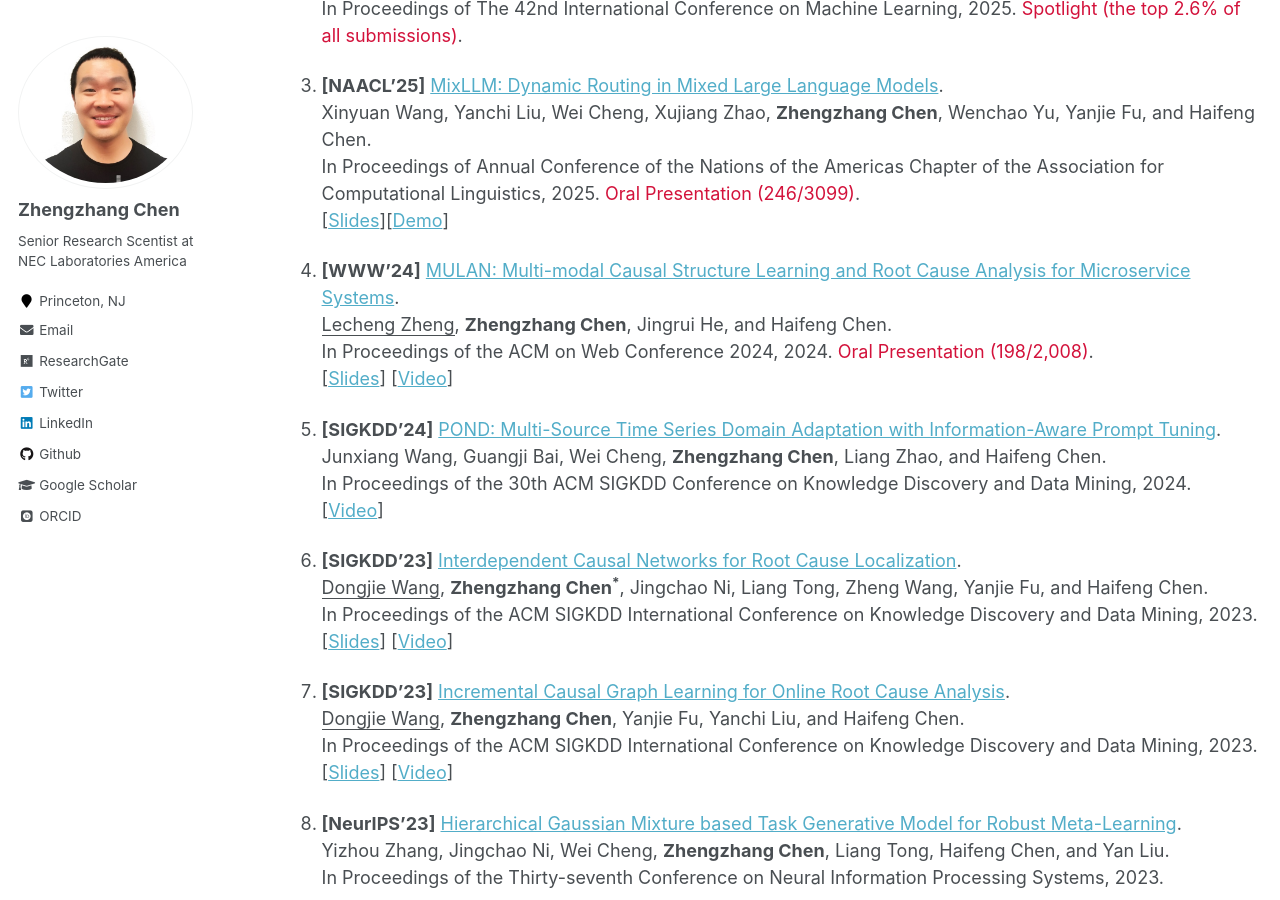
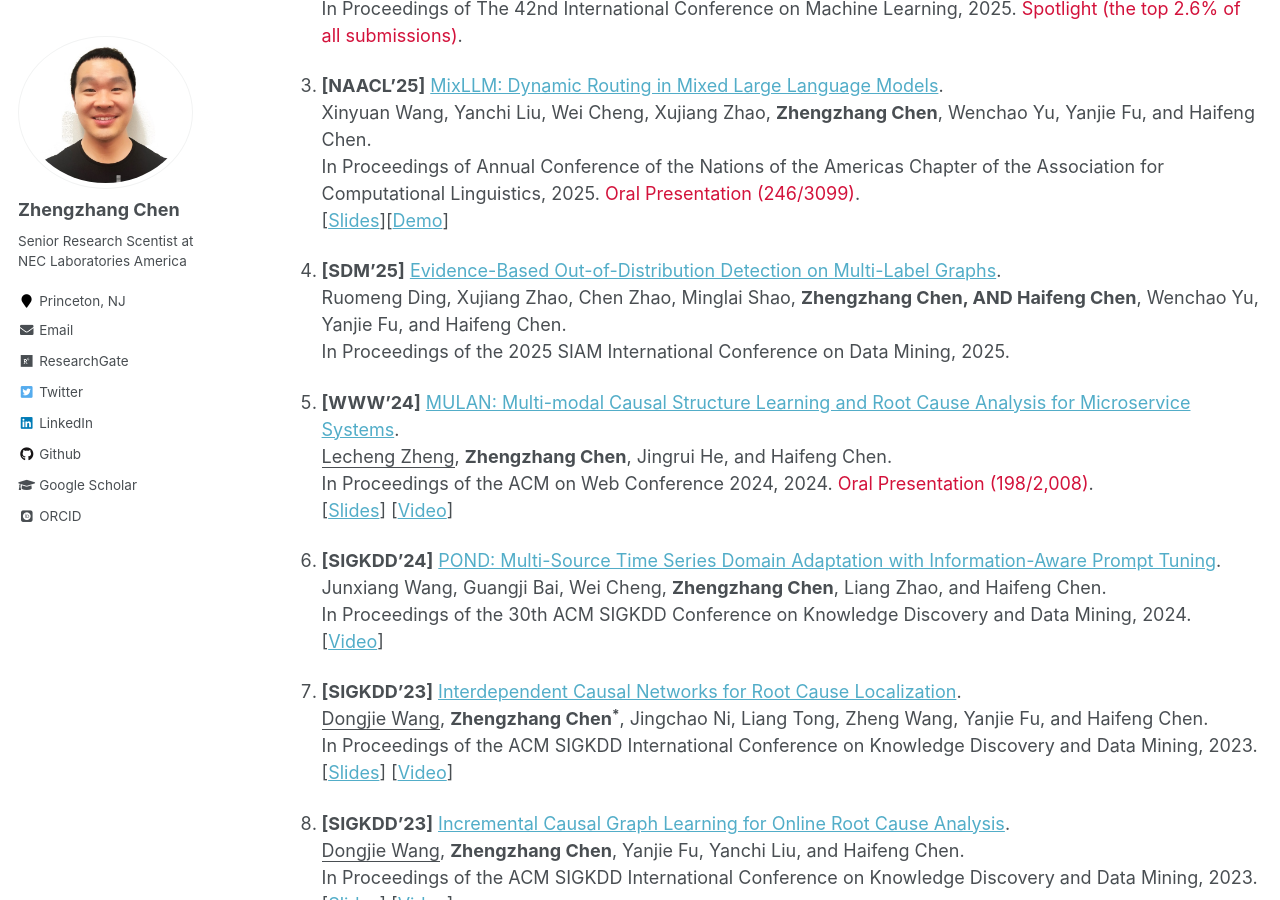
Before and after one commit to zhengzhangchen/zhengzhangchen.github.io, a Jekyll site: the page built from _pages/publications.md, in a window 1280 px wide and 900 px high, scrolled down 517 px. Built offline with Jekyll 4.4.1, drawn with Linux system fonts in a browser that asks for light colours; some web fonts are replaced.

Commit message:
Update publications.md

```diff
--- a/_pages/publications.md
+++ b/_pages/publications.md
@@ -17,23 +17,25 @@ author_profile: true
 
 3. <strong>[NAACL'25]</strong> <a href="https://zhengzhangchen.github.io/publication/2025.naacl-long.545.pdf" target="_blank" rel="nofollow">MixLLM: Dynamic Routing in Mixed Large Language Models</a>. <br> Xinyuan Wang, Yanchi Liu, Wei Cheng, Xujiang Zhao, <b>Zhengzhang Chen</b>, Wenchao Yu, Yanjie Fu, and Haifeng Chen. <br> In Proceedings of Annual Conference of the Nations of the Americas Chapter of the Association for Computational Linguistics, 2025. <span style="color:#D3123B">Oral Presentation (246/3099)</span>. <br> [<a href="https://zhengzhangchen.github.io/Slides/MixLLM_slides.pdf" target="_blank" rel="nofollow">Slides</a>][<a href="https://huggingface.co/spaces/wxy185/MixLLM_Demo" target="_blank" rel="nofollow">Demo</a>]
 
-4. <strong>[WWW'24]</strong> <a href="https://zhengzhangchen.github.io/publication/MULAN_WWW24.pdf" target="_blank" rel="nofollow">MULAN: Multi-modal Causal Structure Learning and Root Cause Analysis for Microservice Systems</a>. <br> <u>Lecheng Zheng</u>, <b>Zhengzhang Chen</b>, Jingrui He, and Haifeng Chen. <br> In Proceedings of the ACM on Web Conference 2024, 2024. <span style="color:#D3123B">Oral Presentation (198/2,008)</span>. <br> [<a href="https://zhengzhangchen.github.io/Slides/mulan_www.pdf" target="_blank" rel="nofollow">Slides</a>] [<a href="https://zhengzhangchen.github.io/Video/mulan_video.mp4" target="_blank" rel="nofollow">Video</a>]
+4. <strong>[SDM'25]</strong> <a href="https://zhengzhangchen.github.io/publication/Evidence-Based Out-of-Distribution Detection on Multi-Label Graphs.pdf" target="_blank" rel="nofollow">Evidence-Based Out-of-Distribution Detection on Multi-Label Graphs</a>. <br> Ruomeng Ding, Xujiang Zhao, Chen Zhao, Minglai Shao, <b>Zhengzhang Chen, AND Haifeng Chen</b>, Wenchao Yu, Yanjie Fu, and Haifeng Chen. <br> In Proceedings of the 2025 SIAM International Conference on Data Mining, 2025.
 
-5. <strong>[SIGKDD'24]</strong> <a href="https://zhengzhangchen.github.io/publication/POND_KDD24.pdf" target="_blank" rel="nofollow">POND: Multi-Source Time Series Domain Adaptation with Information-Aware Prompt Tuning</a>. <br> Junxiang Wang, Guangji Bai, Wei Cheng, <b>Zhengzhang Chen</b>, Liang Zhao, and Haifeng Chen. <br> In Proceedings of the 30th ACM SIGKDD Conference on Knowledge Discovery and Data Mining, 2024. <br> [<a href="https://dl.acm.org/doi/suppl/10.1145/3637528.3671721/suppl_file/KDD%202024%20promotional%20video.mp4" target="_blank" rel="nofollow">Video</a>]
+5. <strong>[WWW'24]</strong> <a href="https://zhengzhangchen.github.io/publication/MULAN_WWW24.pdf" target="_blank" rel="nofollow">MULAN: Multi-modal Causal Structure Learning and Root Cause Analysis for Microservice Systems</a>. <br> <u>Lecheng Zheng</u>, <b>Zhengzhang Chen</b>, Jingrui He, and Haifeng Chen. <br> In Proceedings of the ACM on Web Conference 2024, 2024. <span style="color:#D3123B">Oral Presentation (198/2,008)</span>. <br> [<a href="https://zhengzhangchen.github.io/Slides/mulan_www.pdf" target="_blank" rel="nofollow">Slides</a>] [<a href="https://zhengzhangchen.github.io/Video/mulan_video.mp4" target="_blank" rel="nofollow">Video</a>]
 
-6. <strong>[SIGKDD'23]</strong> <a href="https://zhengzhangchen.github.io/publication/REASON_KDD23.pdf" target="_blank" rel="nofollow">Interdependent Causal Networks for Root Cause Localization</a>. <br> <u>Dongjie Wang</u>, <b>Zhengzhang Chen<sup>*</sup></b>, Jingchao Ni, Liang Tong, Zheng Wang, Yanjie Fu, and Haifeng Chen. <br> In Proceedings of the ACM SIGKDD International Conference on Knowledge Discovery and Data Mining, 2023. <br> [<a href="https://zhengzhangchen.github.io/Slides/KDD_REASON.pdf" target="_blank" rel="nofollow">Slides</a>] [<a href="https://zhengzhangchen.github.io/Video/CORAL_KDD2023.mp4" target="_blank" rel="nofollow">Video</a>]
+6. <strong>[SIGKDD'24]</strong> <a href="https://zhengzhangchen.github.io/publication/POND_KDD24.pdf" target="_blank" rel="nofollow">POND: Multi-Source Time Series Domain Adaptation with Information-Aware Prompt Tuning</a>. <br> Junxiang Wang, Guangji Bai, Wei Cheng, <b>Zhengzhang Chen</b>, Liang Zhao, and Haifeng Chen. <br> In Proceedings of the 30th ACM SIGKDD Conference on Knowledge Discovery and Data Mining, 2024. <br> [<a href="https://dl.acm.org/doi/suppl/10.1145/3637528.3671721/suppl_file/KDD%202024%20promotional%20video.mp4" target="_blank" rel="nofollow">Video</a>]
 
-7. <strong>[SIGKDD'23]</strong> <a href="https://zhengzhangchen.github.io/publication/CORAL_KDD23.pdf" target="_blank" rel="nofollow">Incremental Causal Graph Learning for Online Root Cause Analysis</a>. <br> <u>Dongjie Wang</u>, <b>Zhengzhang Chen</b>, Yanjie Fu, Yanchi Liu, and Haifeng Chen. <br> In Proceedings of the ACM SIGKDD International Conference on Knowledge Discovery and Data Mining, 2023. <br> [<a href="https://zhengzhangchen.github.io/Slides/KDD_CORAL.pdf" target="_blank" rel="nofollow">Slides</a>] [<a href="https://zhengzhangchen.github.io/Video/REASON_kdd2023.mp4" target="_blank" rel="nofollow">Video</a>]
+7. <strong>[SIGKDD'23]</strong> <a href="https://zhengzhangchen.github.io/publication/REASON_KDD23.pdf" target="_blank" rel="nofollow">Interdependent Causal Networks for Root Cause Localization</a>. <br> <u>Dongjie Wang</u>, <b>Zhengzhang Chen<sup>*</sup></b>, Jingchao Ni, Liang Tong, Zheng Wang, Yanjie Fu, and Haifeng Chen. <br> In Proceedings of the ACM SIGKDD International Conference on Knowledge Discovery and Data Mining, 2023. <br> [<a href="https://zhengzhangchen.github.io/Slides/KDD_REASON.pdf" target="_blank" rel="nofollow">Slides</a>] [<a href="https://zhengzhangchen.github.io/Video/CORAL_KDD2023.mp4" target="_blank" rel="nofollow">Video</a>]
 
-8. <strong>[NeurIPS'23]</strong> <a href="https://zhengzhangchen.github.io/publication/Gaussian_NeurIPS23.pdf" target="_blank" rel="nofollow">Hierarchical Gaussian Mixture based Task Generative Model for Robust Meta-Learning</a>. <br> Yizhou Zhang, Jingchao Ni, Wei Cheng, <b>Zhengzhang Chen</b>, Liang Tong, Haifeng Chen, and Yan Liu. <br> In Proceedings of the Thirty-seventh Conference on Neural Information Processing Systems, 2023.
+8. <strong>[SIGKDD'23]</strong> <a href="https://zhengzhangchen.github.io/publication/CORAL_KDD23.pdf" target="_blank" rel="nofollow">Incremental Causal Graph Learning for Online Root Cause Analysis</a>. <br> <u>Dongjie Wang</u>, <b>Zhengzhang Chen</b>, Yanjie Fu, Yanchi Liu, and Haifeng Chen. <br> In Proceedings of the ACM SIGKDD International Conference on Knowledge Discovery and Data Mining, 2023. <br> [<a href="https://zhengzhangchen.github.io/Slides/KDD_CORAL.pdf" target="_blank" rel="nofollow">Slides</a>] [<a href="https://zhengzhangchen.github.io/Video/REASON_kdd2023.mp4" target="_blank" rel="nofollow">Video</a>]
 
-9. <strong>[ICKG'23]</strong> <a href="https://zhengzhangchen.github.io/publication/GLAD_ICKG23.pdf" target="_blank" rel="nofollow">GLAD: Content-aware Dynamic Graphs For Log Anomaly Detection</a>. <br> Yufei Li, Yanchi Liu, Haoyu Wang, <b>Zhengzhang Chen</b>, Wei Cheng, Yuncong Chen, Wenchao Yu, Haifeng Chen, and Cong Liu. <br> IEEE International Conference on Knowledge Graph, 2023.
+9. <strong>[NeurIPS'23]</strong> <a href="https://zhengzhangchen.github.io/publication/Gaussian_NeurIPS23.pdf" target="_blank" rel="nofollow">Hierarchical Gaussian Mixture based Task Generative Model for Robust Meta-Learning</a>. <br> Yizhou Zhang, Jingchao Ni, Wei Cheng, <b>Zhengzhang Chen</b>, Liang Tong, Haifeng Chen, and Yan Liu. <br> In Proceedings of the Thirty-seventh Conference on Neural Information Processing Systems, 2023.
 
-10. <strong>[SIGKDD'22]</strong> <a href="https://zhengzhangchen.github.io/publication/DTS_KDD22.pdf" target="_blank" rel="nofollow">Towards Learning Disentangled Representations for Time Series</a>. <br> <u>Yuening Li</u>, <b>Zhengzhang Chen</b>, Daochen Zha, Mengnan Du, Jingchao Ni, Denghui Zhang, Haifeng Chen, and Xia Hu. <br> In Proceedings of the ACM SIGKDD International Conference on Knowledge Discovery and Data Mining, 2022. <br> [<a href="https://zhengzhangchen.github.io/Slides/DTS_KDD2022.pdf" target="_blank" rel="nofollow">Slides</a>] [<a href="https://dl.acm.org/doi/suppl/10.1145/3534678.3539140/suppl_file/KDD22-apfp1823.mp4" target="_blank" rel="nofollow">Video</a>]
+10. <strong>[ICKG'23]</strong> <a href="https://zhengzhangchen.github.io/publication/GLAD_ICKG23.pdf" target="_blank" rel="nofollow">GLAD: Content-aware Dynamic Graphs For Log Anomaly Detection</a>. <br> Yufei Li, Yanchi Liu, Haoyu Wang, <b>Zhengzhang Chen</b>, Wei Cheng, Yuncong Chen, Wenchao Yu, Haifeng Chen, and Cong Liu. <br> IEEE International Conference on Knowledge Graph, 2023.
 
-11. <strong>[TNNLS]</strong> <a href="https://zhengzhangchen.github.io/publication/AutoAD_2022.pdf" target="_blank" rel="nofollow">Automated Anomaly Detection via Curiosity-Guided Search and Self-Imitation Learning</a>. <br> <u>Yuening Li</u>, <b>Zhengzhang Chen</b>, Daochen Zha, Kaixiong Zhou, Haifeng Jin, Haifeng Chen, and Xia Hu. <br> IEEE Transactions on Neural Networks and Learning Systems, 33(6): 2365-2377, 2022.
+11. <strong>[SIGKDD'22]</strong> <a href="https://zhengzhangchen.github.io/publication/DTS_KDD22.pdf" target="_blank" rel="nofollow">Towards Learning Disentangled Representations for Time Series</a>. <br> <u>Yuening Li</u>, <b>Zhengzhang Chen</b>, Daochen Zha, Mengnan Du, Jingchao Ni, Denghui Zhang, Haifeng Chen, and Xia Hu. <br> In Proceedings of the ACM SIGKDD International Conference on Knowledge Discovery and Data Mining, 2022. <br> [<a href="https://zhengzhangchen.github.io/Slides/DTS_KDD2022.pdf" target="_blank" rel="nofollow">Slides</a>] [<a href="https://dl.acm.org/doi/suppl/10.1145/3534678.3539140/suppl_file/KDD22-apfp1823.mp4" target="_blank" rel="nofollow">Video</a>]
 
-12. <strong>[BigData'22]</strong> <a href="https://zhengzhangchen.github.io/publication/BigData2022.pdf" target="_blank" rel="nofollow">Towards Robust Graph Neural Networks via Adversarial Contrastive Learning</a>. <br> <u>Shen Wang</u>, <b>Zhengzhang Chen</b>, Jingchao Ni, Haifeng Chen, and Philip S. Yu. <br> In Proceedings of the IEEE International Conference on Big Data, 2022.
+12. <strong>[TNNLS]</strong> <a href="https://zhengzhangchen.github.io/publication/AutoAD_2022.pdf" target="_blank" rel="nofollow">Automated Anomaly Detection via Curiosity-Guided Search and Self-Imitation Learning</a>. <br> <u>Yuening Li</u>, <b>Zhengzhang Chen</b>, Daochen Zha, Kaixiong Zhou, Haifeng Jin, Haifeng Chen, and Xia Hu. <br> IEEE Transactions on Neural Networks and Learning Systems, 33(6): 2365-2377, 2022.
+
+13. <strong>[BigData'22]</strong> <a href="https://zhengzhangchen.github.io/publication/BigData2022.pdf" target="_blank" rel="nofollow">Towards Robust Graph Neural Networks via Adversarial Contrastive Learning</a>. <br> <u>Shen Wang</u>, <b>Zhengzhang Chen</b>, Jingchao Ni, Haifeng Chen, and Philip S. Yu. <br> In Proceedings of the IEEE International Conference on Big Data, 2022.
 
 14. <strong>[ICLR'22]</strong> <a href="https://zhengzhangchen.github.io/publication/Superclass_ICLR22.pdf" target="_blank" rel="nofollow">Superclass-Conditional Gaussian Mixture Model for Learning Fine-Grained Embeddings</a>. <br> Jingchao Ni, Wei Cheng, <b>Zhengzhang Chen</b>, Takayoshi Asakura, Tomoya Soma, Sho Kato, and Haifeng Chen. <br> In Proceedings of the International Conference on Learning Representations, 2022. (<span style="color:#D3123B">Spotlight Presentation, 5%</span>). <br> [<a href="https://github.com/KnowledgeDiscovery/SCGM" target="_blank" rel="nofollow">Code</a>]
 
```
